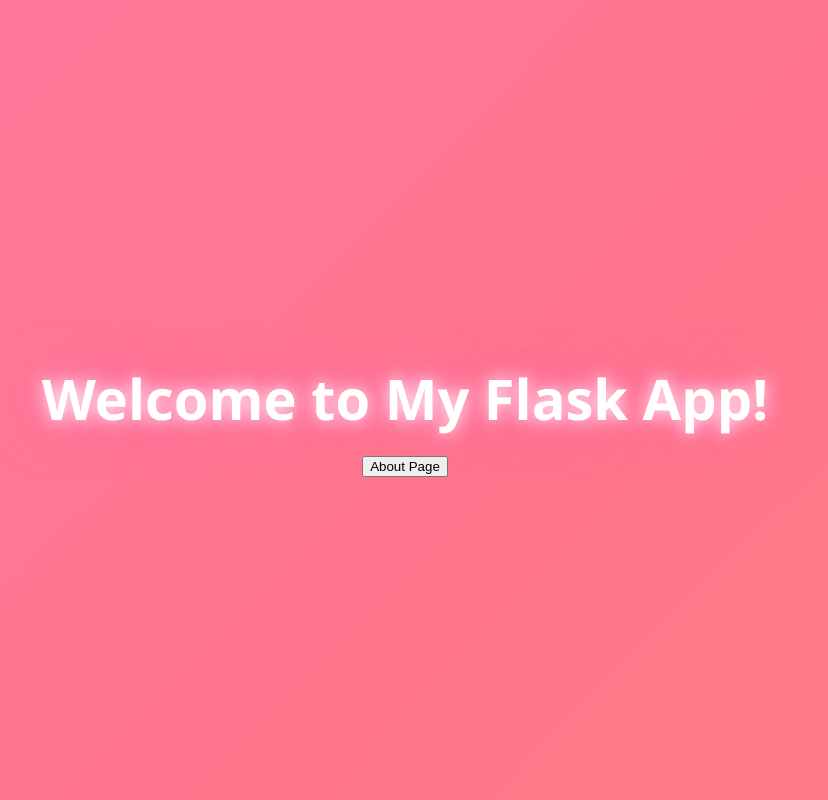
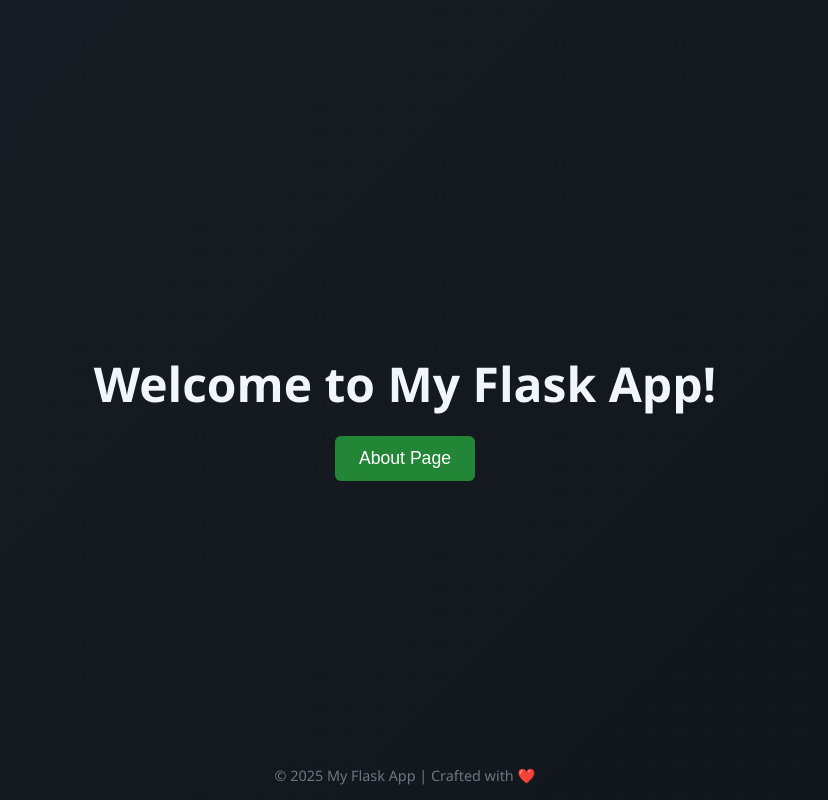
Before and after one commit to sanjana806/Flask-Data, a Flask app: page / in a window 1280 px wide. Shown: the whole page, without its empty margins (235-1063 px from the left). Run offline with Flask 3, Linux system fonts and the light colour scheme.

Commit message:
Update Index.html

```diff
--- a/templates/Index.html
+++ b/templates/Index.html
@@ -2,7 +2,7 @@
 <html lang="en">
 <head>
     <meta charset="UTF-8">
-    <title>My Flask App</title>
+    <title>Welcome | My Flask App</title>
     <style>
         body {
             margin: 0;
@@ -12,55 +12,97 @@
             flex-direction: column;
             justify-content: center;
             align-items: center;
-            background: linear-gradient(135deg, #ff7eb3, #ff758c, #ff9770, #ffd670);
+            font-family: 'Segoe UI', sans-serif;
+            color: #c9d1d9;
+            position: relative;
+            overflow: hidden;
+        }
+
+        /* Animated gradient background */
+        body::before {
+            content: "";
+            position: absolute;
+            top: 0;
+            left: 0;
+            width: 100%;
+            height: 100%;
+            background: linear-gradient(-45deg, #0d1117, #161b22, #1f2937, #0d1117);
             background-size: 400% 400%;
-            animation: gradientBG 8s ease infinite;
-            font-family: 'Segoe UI', sans-serif;
+            animation: gradientMove 15s ease infinite;
+            z-index: -2;
+        }
+
+        /* Subtle dotted pattern overlay */
+        body::after {
+            content: "";
+            position: absolute;
+            top: 0;
+            left: 0;
+            width: 100%;
+            height: 100%;
+            background-image: radial-gradient(rgba(255,255,255,0.02) 1px, transparent 1px);
+            background-size: 30px 30px;
+            z-index: -1;
         }
 
         h1 {
-            font-size: 3.5em;
-            color: #fff;
-            text-shadow: 0 0 10px #fff, 0 0 20px #ff73b3, 0 0 40px #ff73b3, 0 0 80px #ff73b3;
-            animation: glow 2s ease-in-out infinite alternate, fadeIn 2s ease-in-out;
+            font-size: 3em;
+            color: #f0f6fc;
             margin-bottom: 20px;
+            text-align: center;
+            animation: fadeIn 1.5s ease;
         }
 
-        a {
-            font-size: 1.5em;
-            color: #fff;
-            text-decoration: none;
-            padding: 10px 20px;
-            border: 2px solid #fff;
-            border-radius: 25px;
-            transition: all 0.3s ease;
+        p {
+            color: #8b949e;
+            font-size: 1.1em;
+            margin-bottom: 40px;
+            text-align: center;
+            max-width: 500px;
+            line-height: 1.5;
         }
 
-        a:hover {
-            background: rgba(255, 255, 255, 0.2);
-            text-shadow: 0 0 10px #fff, 0 0 20px #ff73b3;
-            transform: scale(1.1);
+        .btn {
+            background-color: #238636;
+            color: #fff;
+            padding: 12px 24px;
+            font-size: 1.1em;
+            border-radius: 6px;
+            border: none;
+            cursor: pointer;
+            transition: background-color 0.3s ease, transform 0.2s ease;
         }
 
-        @keyframes gradientBG {
+        .btn:hover {
+            background-color: #2ea043;
+            transform: scale(1.05);
+        }
+
+        @keyframes gradientMove {
             0% { background-position: 0% 50%; }
             50% { background-position: 100% 50%; }
             100% { background-position: 0% 50%; }
         }
 
-        @keyframes glow {
-            from { text-shadow: 0 0 10px #fff, 0 0 20px #ff73b3, 0 0 40px #ff73b3; }
-            to { text-shadow: 0 0 20px #fff, 0 0 30px #ff73b3, 0 0 60px #ff73b3; }
+        @keyframes fadeIn {
+            from { opacity: 0; transform: translateY(20px); }
+            to { opacity: 1; transform: translateY(0); }
         }
 
-        @keyframes fadeIn {
-            from { opacity: 0; transform: scale(0.9); }
-            to { opacity: 1; transform: scale(1); }
+        footer {
+            position: absolute;
+            bottom: 15px;
+            font-size: 0.9em;
+            color: #6e7681;
         }
     </style>
 </head>
 <body>
     <h1>Welcome to My Flask App!</h1>
-    <button onclick="window.location.href='/sanjana'">About Page</button>
+    <button class="btn" onclick="window.location.href='/sanjana'">About Page</button>
+
+    <footer>
+        &copy; 2025 My Flask App | Crafted with ❤️
+    </footer>
 </body>
 </html>
```
